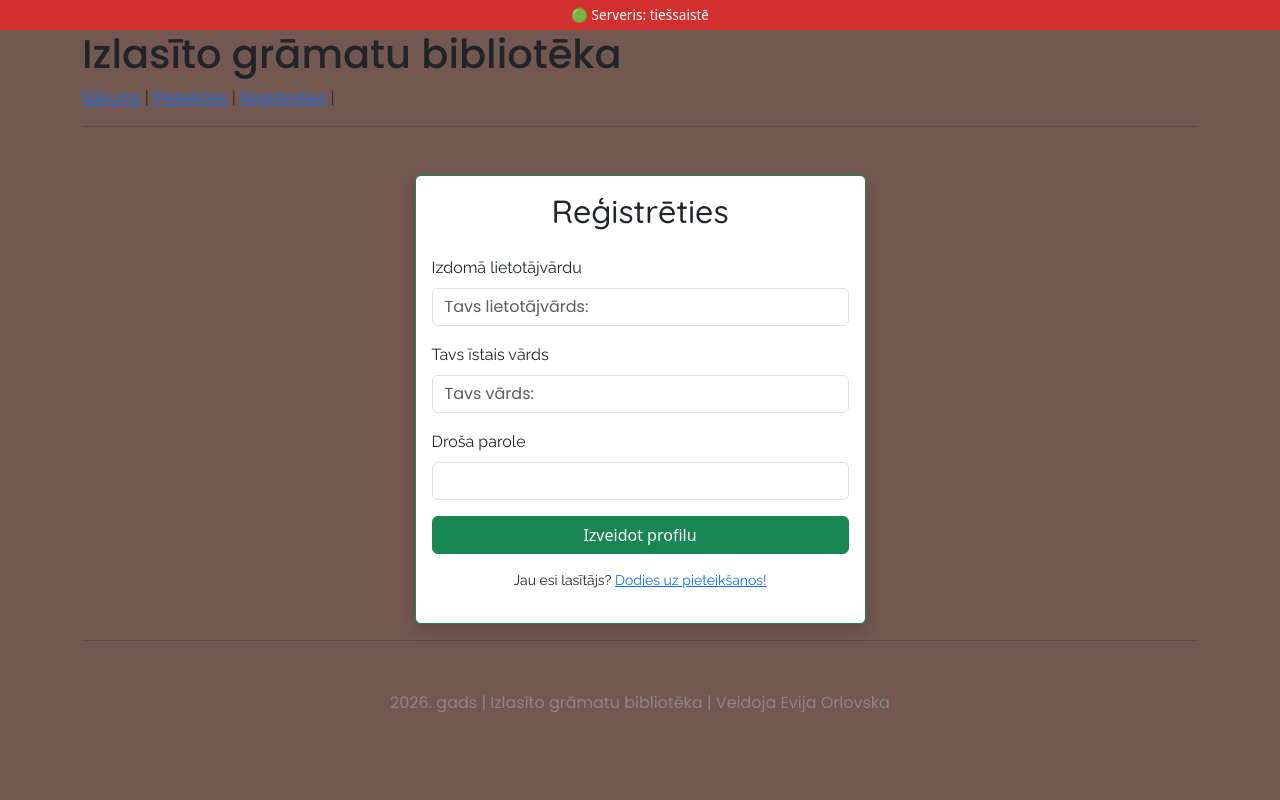
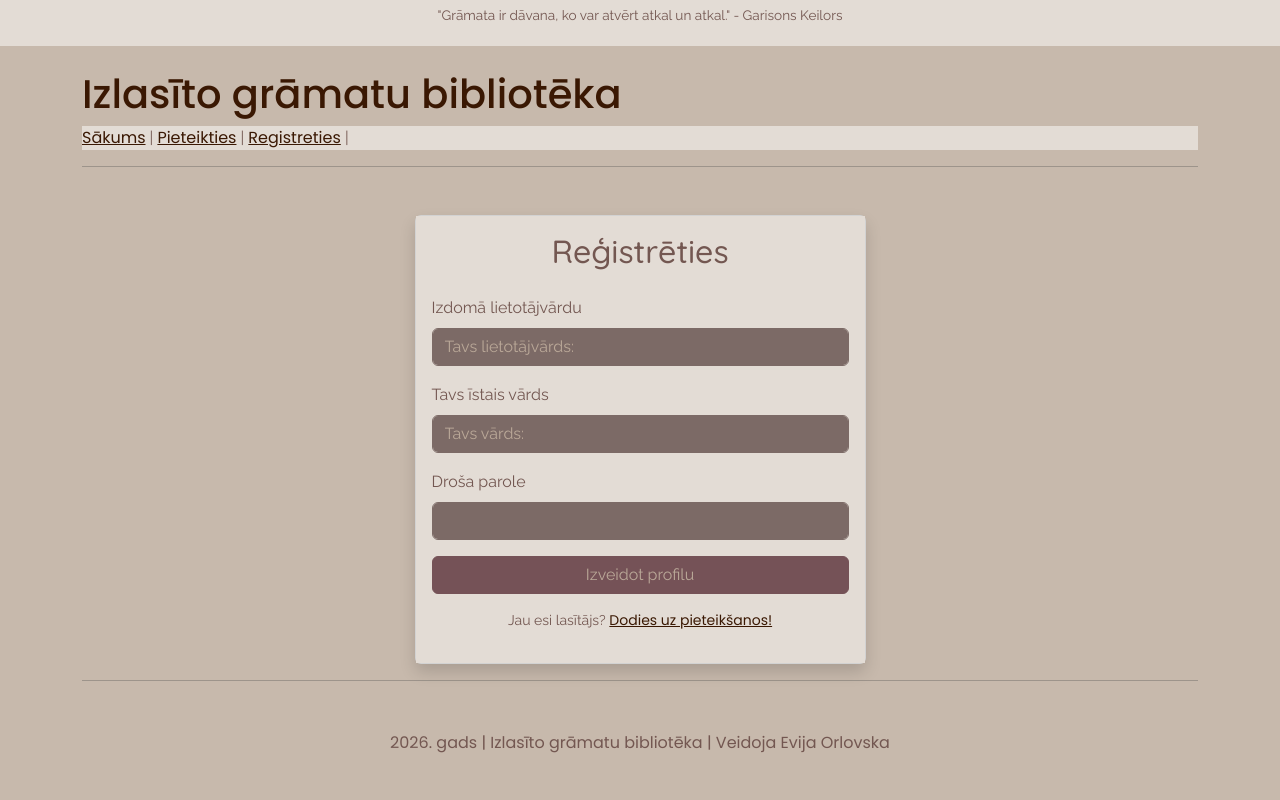
Before and after one commit to oevija/gramatu_trakeris, a Flask app: page /registreties in a window 1280 px wide. Run offline with Flask 3, Linux system fonts and the light colour scheme; some web fonts are replaced.

Commit message:
turpinu stilizēt

```diff
--- a/flask-gramatas-pd/app.py
+++ b/flask-gramatas-pd/app.py
@@ -1,6 +1,7 @@
 from flask import Flask, render_template, request, url_for, redirect, session
 import sqlite3
 from werkzeug.security import generate_password_hash, check_password_hash
+import random
 
 app = Flask(__name__)
 
@@ -16,6 +17,17 @@ def gatekeeper():
 @app.route("/")
 def sakums():
     return render_template("sakums.html")
+
+@app.context_processor
+def teicieni():
+    quotes = [
+        ' "Kad iemācīsies lasīt, tu būsi mūžīgi brīvs." - Frederiks Duglass',
+        ' "Lasītājs nodzīvo tūkstoš dzīves pirms nāves... Cilvēks, kurš nekad nelasa, nodzīvo tikai vienu." - Džordžs R.R. Mārtins',
+        ' "Grāmata ir dāvana, ko var atvērt atkal un atkal." - Garisons Keilors',
+        ' "Reading is a discount ticket to everywhere" - Mary Schmich',
+    ]
+    dienas_citats = random.choice(quotes)
+    return dict(dienas_citats=dienas_citats)
 
 @app.route("/pieteikties", methods=['GET', 'POST'])
 def pieteikties():
--- a/flask-gramatas-pd/static/css/style.css
+++ b/flask-gramatas-pd/static/css/style.css
@@ -1,7 +1,13 @@
 :root {
-    --primary-custom: #735751;
-    --accent-custom: #2E2836;
-    --bg-dark: #F8F9FA;          /* Gaišais fons */
+    --primary-custom: #BAA898;
+    --accent-custom: #735751;
+    --ievadisana:#7C6A66;
+    --virsraksti:#3A1803;
+    --body-fons:#C7B9AC;
+    --pogas:#755257;
+    --sarkans:#784249;
+    --bg-dark: #F8F9FA;
+    --card-body:#E3DCD5;
 }
 
 /* Galvenās pogas krāsa */
@@ -15,23 +21,67 @@
     background-color: var(--primary-custom) !important;
 }
 body {
-  background-color: var(--primary-custom) !important;
+  background-color: var(--body-fons) !important;
 }
-footer {
-  background-color: accent-custom;
+nav,tr {
+  background-color: var(--card-body) !important;
+}
+input {
+  background-color: var(--ievadisana) !important;
+  border-color: var(--ievadisana) !important;
+}
+.book-status-bar {
+  background-color: var(--card-body) !important;
 }
 
-th,td,nav,label,p,button {
+.btn-primary {
     font-family: 'Raleway', sans-serif;
-    font-color:#2E2836;
+    color:var(--primary-custom) !important;
+    background-color: var(--pogas) !important;
+    border-color: var(--pogas) !important;
+}
+.card-body {
+  background-color: var(--card-body) !important;
+}
+tr:hover {background-color: var(--sarkans) !important;}
+
+td,nav,label,p {
+    font-family: 'Raleway', sans-serif;
+    color:var(--accent-custom) !important;
 }
 
 h2, h3 {
     font-family: 'Quicksand', monospace;
-
+    color:var(--accent-custom) !important;
 }
 
-h1,footer,input {
+footer {
     font-family: 'Poppins', sans-serif;
+    color:var(--accent-custom) !important;
+}
+h1,a {
+    font-family: 'Poppins', sans-serif;
+    color:var(--virsraksti) !important;
+}
+ {
+    font-family: 'Poppins', sans-serif;
+    color:var(--sarkans) !important;
+}
 
+th,input{
+    font-family: 'Raleway', sans-serif;
+    color:var(--primary-custom) !important;
 }
+.placeholder{
+    font-family: 'Raleway', sans-serif;
+    color:var(--primary-custom) !important;
+}
+::placeholder {
+  font-family: 'Raleway', sans-serif;
+    color:var(--primary-custom) !important;
+}
+
+::-ms-input-placeholder { /* Edge 12 -18 */
+  font-family: 'Raleway', sans-serif;
+    color:var(--primary-custom) !important;
+}
--- a/flask-gramatas-pd/templates/baze.html
+++ b/flask-gramatas-pd/templates/baze.html
@@ -30,8 +30,8 @@
 <body>
 
 <div class="book-status-bar">
-        🟢 Serveris: tiešsaistē
-    </div>
+       <p> {{dienas_citats}} </p>
+    </div><br>
 	<div class = "container">
 		<h1>Izlasīto grāmatu bibliotēka</h1>
 		<nav>
--- a/flask-gramatas-pd/templates/pieteikties.html
+++ b/flask-gramatas-pd/templates/pieteikties.html
@@ -14,7 +14,7 @@
                         <label for="pw" class="form-label">Parole</label>
                         <input type="password" class="form-control" id="pw" name="parole" required>
                     </div>
-                    <button type="submit" class="btn btn-danger w-100">Ieiet sistēmā</button>
+                    <button type="submit" class="btn btn-primary w-100">Ieiet sistēmā</button>
                 </form>
                 <p class="mt-3 text-center small">
                     Vēl nav profila? <a href="/registreties">Reģistrējies šeit!</a>
--- a/flask-gramatas-pd/templates/registreties.html
+++ b/flask-gramatas-pd/templates/registreties.html
@@ -2,7 +2,7 @@
 {% block content %}
 <div class="row justify-content-center mt-5">
     <div class="col-md-5">
-        <div class="card shadow border-success">
+        <div class="card shadow">
             <div class="card-body">
                 <h2 class="text-center mb-4">Reģistrēties </h2>
                 <form action="/registreties" method="POST">
@@ -18,7 +18,7 @@
                         <label for="reg_pw" class="form-label">Droša parole</label>
                         <input type="password" class="form-control" id="reg_pw" name="parole" required>
                     </div>
-                    <button type="submit" class="btn btn-success w-100">Izveidot profilu</button>
+                    <button type="submit" class="btn btn-primary w-100">Izveidot profilu</button>
                 </form>
                 <p class="mt-3 text-center small">
                     Jau esi lasītājs? <a href="/pieteikties">Dodies uz pieteikšanos!</a>
--- a/flask-gramatas-pd/templates/visas_gramatas.html
+++ b/flask-gramatas-pd/templates/visas_gramatas.html
@@ -3,11 +3,11 @@
 <h2 class="my-4 text-center">Visas izlasītās grāmatas</h2>
 <form method="GET" action="/visas_gramatas">
 		<label for="nosaukums">Meklē grāmatu:</label>
-  		<input class="form-control" type="text" name="nosaukums" placeholder="Raksti nosaukuma fragmentu"><br>
+  		<input class="form-control" type="text" name="nosaukums" placeholder="Raksti nosaukuma fragmentu:"><br>
   		<button type="submit" class="btn btn-primary">Meklēt</button>
 	</form><br>
 <table class="table table-hover table-striped shadow-sm">
-    <thead class="table-dark">
+    <thead class="table">
         <tr>
             <th>ID</th>
             <th>Nosaukums</th>
@@ -27,7 +27,7 @@
 		    <td>{{ p.lapas }} </td>
 		    <td>{{ p.saku_lasit }} </td>
 		    <td>{{ p.izlasits }}</td>
-		    <td class="text-danger">{{ p.vertejums }}</td>
+		    <td>{{ p.vertejums }}</td>
 		    </td>
 		</tr>
 		{% endfor %}
```
Also changed, not shown: flask-gramatas-pd/templates/pievienot.html (+6 -6 lines).
